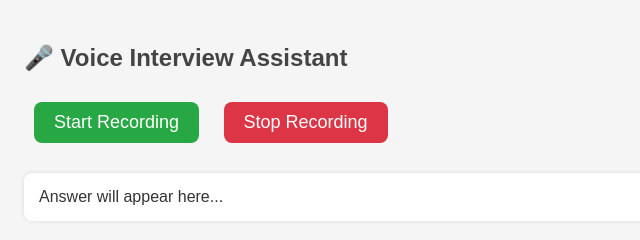
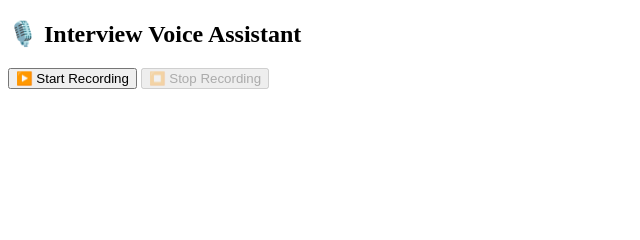
Before and after one commit to Musthafa004/interview, a plain HTML site: page static/index.html in a window 1280 px wide. Shown: the whole page, without its empty margins (0-640 px from the left). Drawn offline with Linux system fonts and the light colour scheme.

Commit message:
Update index.html

```diff
--- a/static/index.html
+++ b/static/index.html
@@ -2,40 +2,12 @@
 <html>
   <head>
     <title>Voice Interview Assistant</title>
-  <meta name="viewport" content="width=device-width, initial-scale=1.0">
-  <style>
-    body {
-      font-family: sans-serif;
-      padding: 1rem;
-      background: #f5f5f5;
-      color: #333;
-    }
-    h2 {
-      color: #444;
-    }
-    #recordBtn, #stopBtn {
-      font-size: 18px;
-      padding: 10px 20px;
-      margin: 10px;
-      border: none;
-      border-radius: 8px;
-    }
-    #recordBtn { background-color: #28a745; color: white; }
-    #stopBtn { background-color: #dc3545; color: white; }
-    #answerBox {
-      margin-top: 20px;
-      background: white;
-      padding: 15px;
-      border-radius: 8px;
-      box-shadow: 0 0 5px rgba(0,0,0,0.1);
-    }
-  </style>
   </head>
   <body>
-  <h2>🎤 Voice Interview Assistant</h2>
-  <button id="recordBtn">Start Recording</button>
-  <button id="stopBtn" disabled>Stop Recording</button>
-  <div id="answerBox">Answer will appear here...</div>
+    <h2>🎙️ Interview Voice Assistant</h2>
+    <button id="startBtn">▶️ Start Recording</button>
+    <button id="stopBtn" disabled>⏹️ Stop Recording</button>
+    <pre id="answer" style="white-space: pre-wrap;"></pre>
 
     <script src="script.js"></script>
   </body>
```
Lines whose indentation alone changed are shown as unchanged.
